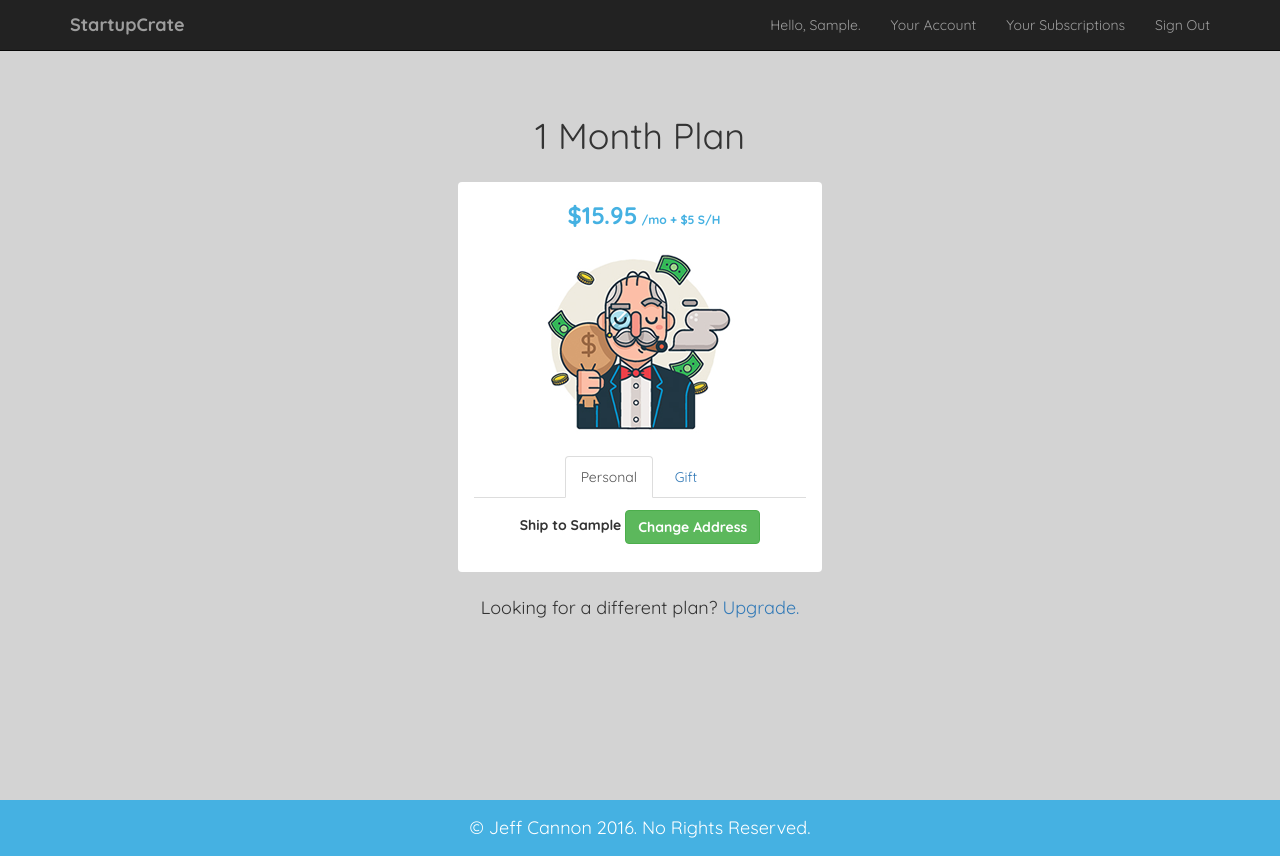
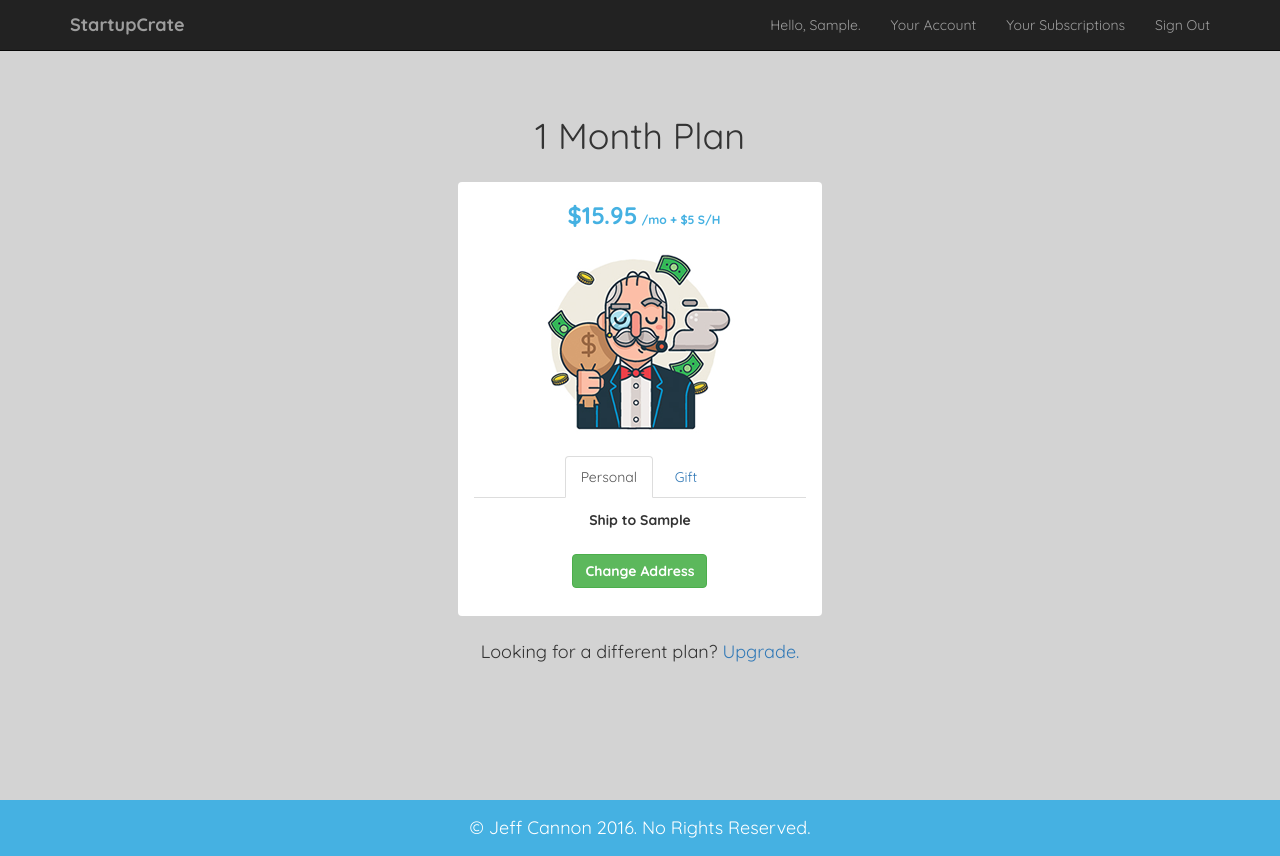
Before and after one commit to jcan37/startupcrate, a Django app: page /crate/1/ in a window 1280 px wide. Run offline with Django 3.2, Linux system fonts and the light colour scheme; a user stored in the database is signed in; tables that the repository leaves empty hold one stand-in row (values such as "Sample post"); some libraries are stand-ins or nearby versions.

Commit message:
Found another bug in crate layout

```diff
--- a/app/templates/app/crate.html
+++ b/app/templates/app/crate.html
@@ -76,6 +76,8 @@
                             {% csrf_token %}
                             <div class="col-xs-12 col-sm-12">
                                 <label class="spaced">Ship to {{ personal_addr }}</label>
+                            </div>
+                            <div class="col-xs-12 col-sm-12">
                                 <a class="spaced green btn btn-success" href="/settings/">Change Address</a>
                             </div>
                             <script src="https://checkout.stripe.com/checkout.js" class="stripe-button"
```
